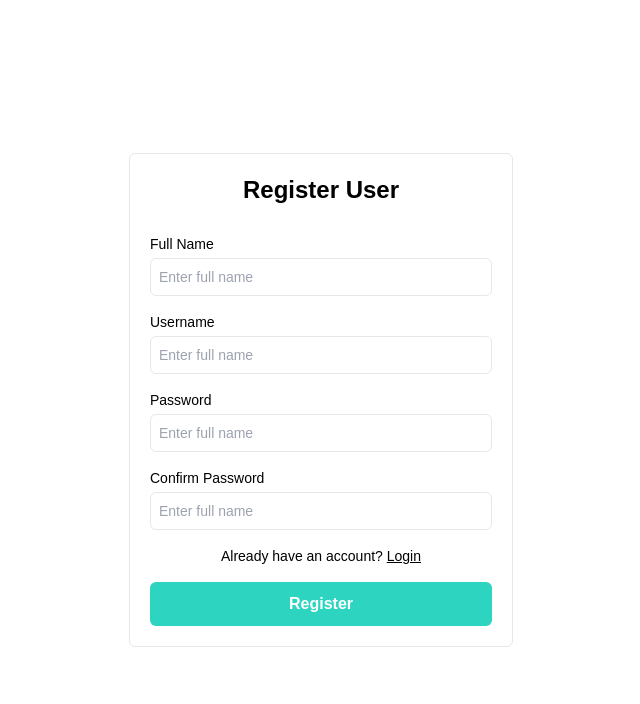
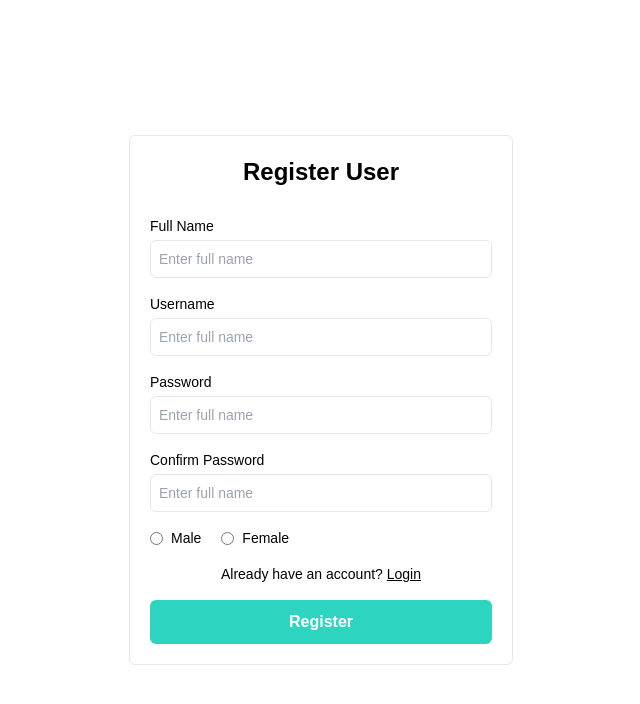
Before and after one commit to kazisolah114/chat-app-client, a Next.js app: page /register in a window 1280 px wide. Shown: the top 704 px of the page, without its empty margins (319-959 px from the left). Built offline with nearby package versions, Linux system fonts and the light colour scheme.

Commit message:
included gender in registration form

```diff
--- a/src/app/register/page.js
+++ b/src/app/register/page.js
@@ -12,7 +12,7 @@ const Register = () => {
     })
     const handleSubmitForm = (e) => {
         e.preventDefault();
-
+        console.log(user)
         setUser({
             fullName: "",
             username: "",
@@ -21,7 +21,7 @@ const Register = () => {
             gender: "",
         })
     }
-    console.log(user)
+
     return (
         <div className='flex justify-center items-center h-screen'>
             <div className='w-96 border rounded-md p-5'>
@@ -43,6 +43,16 @@ const Register = () => {
                         <label htmlFor='cpassword' className='text-sm '>Confirm Password</label>
                         <input type="password" placeholder="Enter full name" id="cpassword" name="cpassword" value={user.confirmPassword} onChange={(e) => setUser({ ...user, confirmPassword: e.target.value })} className='outline-none border rounded-md p-2 text-sm' required />
                     </div>
+                    <div className='flex items-center gap-5 mb-4'>
+                        <div className='flex items-center gap-2'>
+                            <input type="radio" id="male" name="gender" value="Male" checked={ user.gender === "Male" } onChange={(e) => setUser({ ...user, gender: e.target.value })} />
+                            <label htmlFor='male' className='text-sm'>Male</label>
+                        </div>
+                        <div className='flex items-center gap-2'>
+                            <input type="radio" id="female" name="gender" value="Female" checked={ user.gender === "Female" } onChange={(e) => setUser({ ...user, gender: e.target.value })} />
+                            <label htmlFor='female' className='text-sm'>Female</label>
+                        </div>
+                    </div>
                     <p className='text-sm text-center '>Already have an account? <Link href="/login" className='underline'>Login</Link></p>
                     <button type="submit" className='mt-4 bg-teal-400 rounded-md w-full h-11 text-white font-semibold'>Register</button>
                 </form>
```
